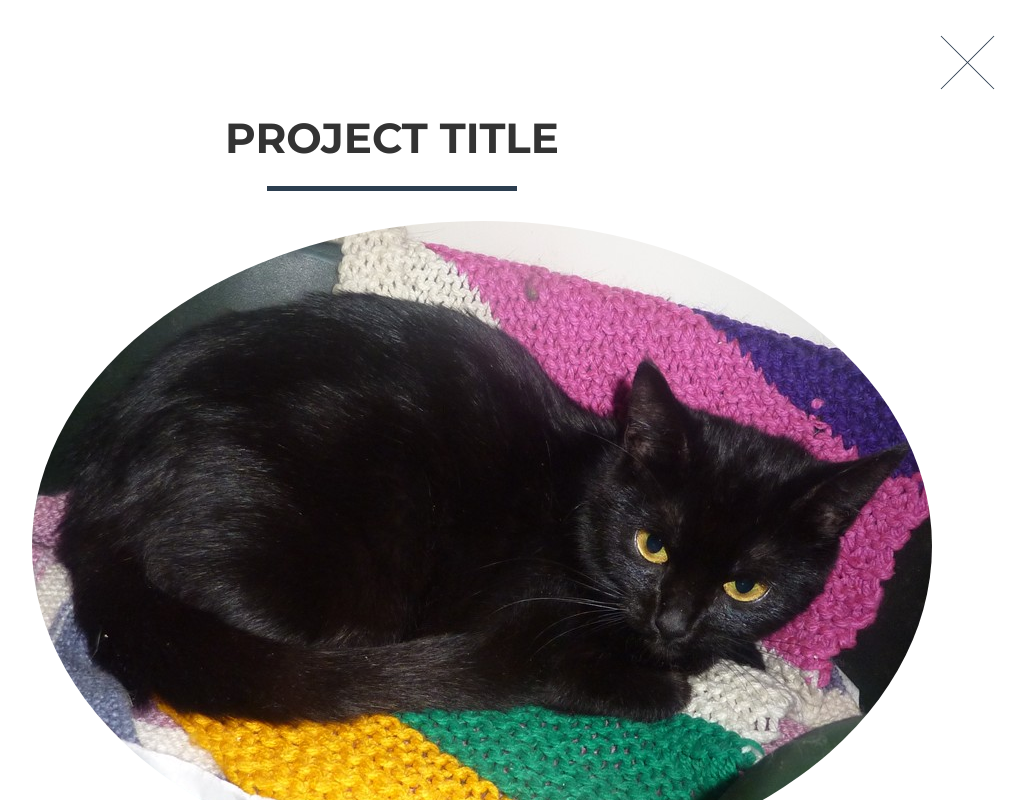
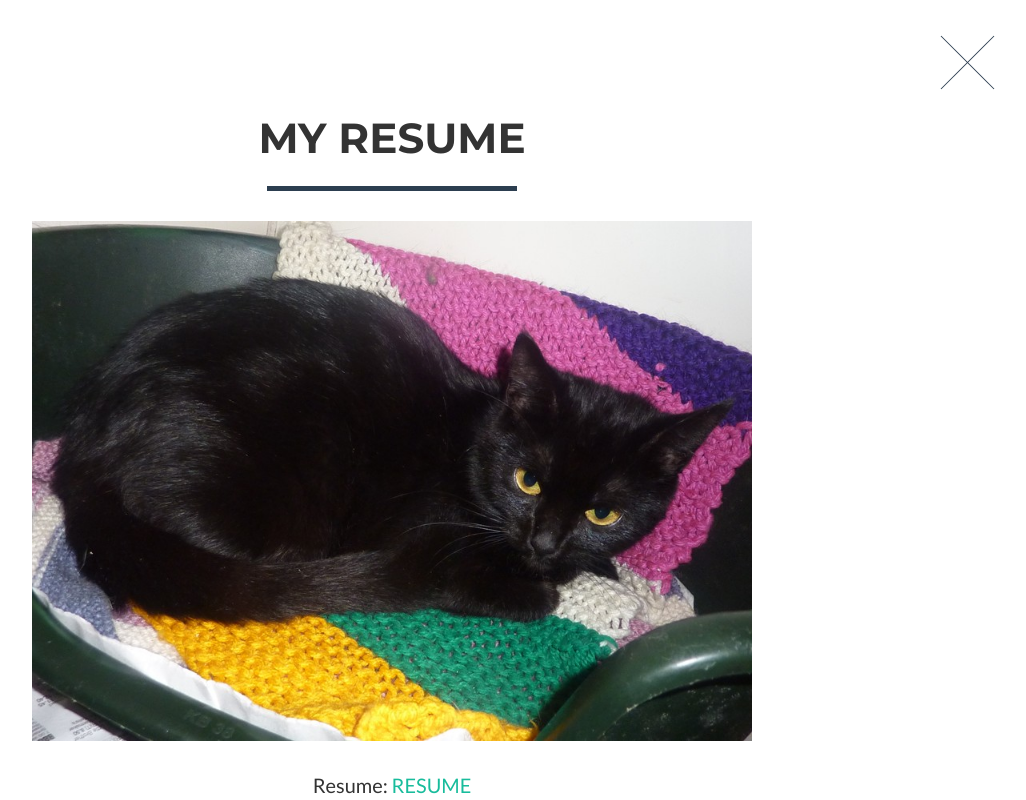
Before and after one commit to sheleahjoy/sheleahjoy.github.io, a website: page index.html in a window 1280 px wide. Both pictures are taken after a click on the link 250 px from the left and 1346 px from the top of the page. Shown: the part 946-1746 px from the top of the page, without its empty margins (248-1274 px from the left). Drawn offline with nearby package versions, Linux system fonts and the light colour scheme; files that its build step writes are made by us from their sources.

Commit message:
Update index.html

```diff
--- a/index.html
+++ b/index.html
@@ -305,10 +305,10 @@
                 <div class="row">
                     <div class="col-lg-8 col-lg-offset-2">
                         <div class="modal-body">
-                            <h2>Project Title</h2>
+                            <h2>My Resume</h2>
                             <hr class="star-primary">
-                            <img src="img/portfolio/cat1.jpg" class="img-circle img-centered" alt="">
-                            <p>RESUME</p>
+                            <img src="img/portfolio/cat1.jpg" class="img-responsive img-centered" alt="">
+                            <p>Resume: <a href="resume">RESUME</a></p>
                             <ul class="list-inline item-details">
                                 <li>Client:
                                     <strong><a href="file:///C:/Users/ITE32J-24/resume/resume.html">Resume</a>
```
